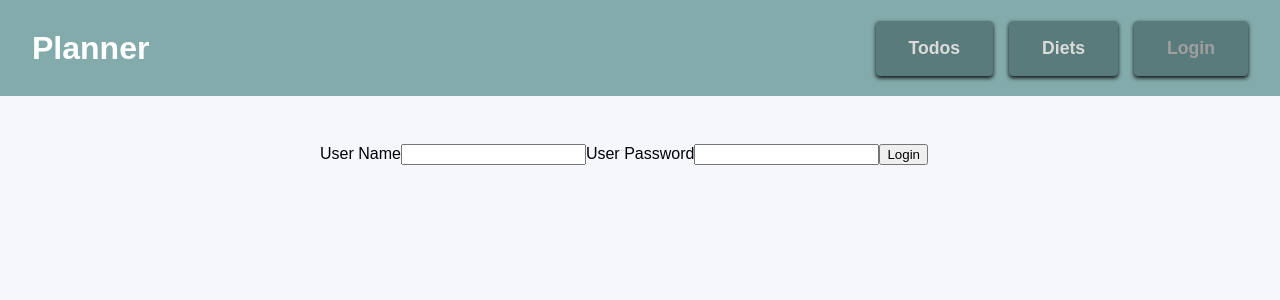
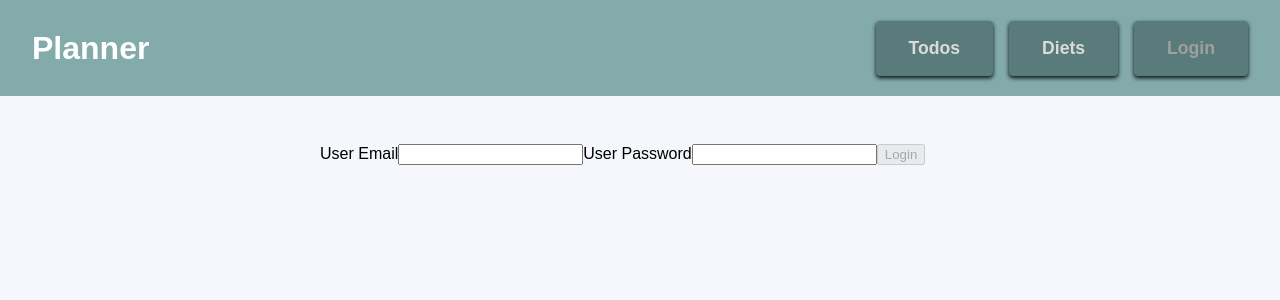
Before and after one commit to jeehee1/todos-react-app, a React (Create React App) app: page /auth in a window 1280 px wide. Shown: the top 300 px of the page. Built offline with nearby package versions, Linux system fonts and the light colour scheme; the HTML template or start-up script is replaced by a standard one.

Commit message:
add check input validation function in login component

```diff
--- /dev/null
+++ b/src/components/auth/Login.js
@@ -0,0 +1,42 @@
+import { useState } from "react";
+
+const Login = () => {
+  const [eamilIsValid, setEmailIsValid] = useState(false);
+  const [pwdIsValid, setPwdIsValid] = useState(false);
+
+  const getEmailHandler = (event) => {
+    event.preventDefault();
+
+    const inputEmail = event.target.value;
+    if (!inputEmail.includes("@") && inputEmail.trim().length < 4) {
+      console.log("Email must include @");
+      setEmailIsValid(false);
+    } else if (inputEmail.includes("@") && inputEmail.trim().length >= 4) {
+      setEmailIsValid(true);
+    }
+  };
+
+  const getPwdHandler = (event) => {
+    event.preventDefault();
+
+    const inputPwd = event.target.value;
+    if (inputPwd.trim().length < 6) {
+      console.log("Enter your password");
+      setPwdIsValid(false);
+    } else if (inputPwd.trim().length >= 6) {
+      setPwdIsValid(true);
+    }
+  };
+
+  return (
+    <form>
+      <label htmlFor="email">User Email</label>
+      <input type="text" id="email" onChange={getEmailHandler} />
+      <label htmlFor="password">User Password</label>
+      <input type="password" id="password" onChange={getPwdHandler} />
+      <button disabled={!eamilIsValid || !pwdIsValid}>Login</button>
+    </form>
+  );
+};
+
+export default Login;
--- a/src/pages/Auth.js
+++ b/src/pages/Auth.js
@@ -1,13 +1,7 @@
+import Login from "../components/auth/Login";
+
 const Auth = () => {
-  return (
-    <form>
-      <label>User Name</label>
-      <input type="text" />
-      <label>User Password</label>
-      <input type="password" />
-      <button>Login</button>
-    </form>
-  );
+  return <Login />;
 };
 
 export default Auth;
```
